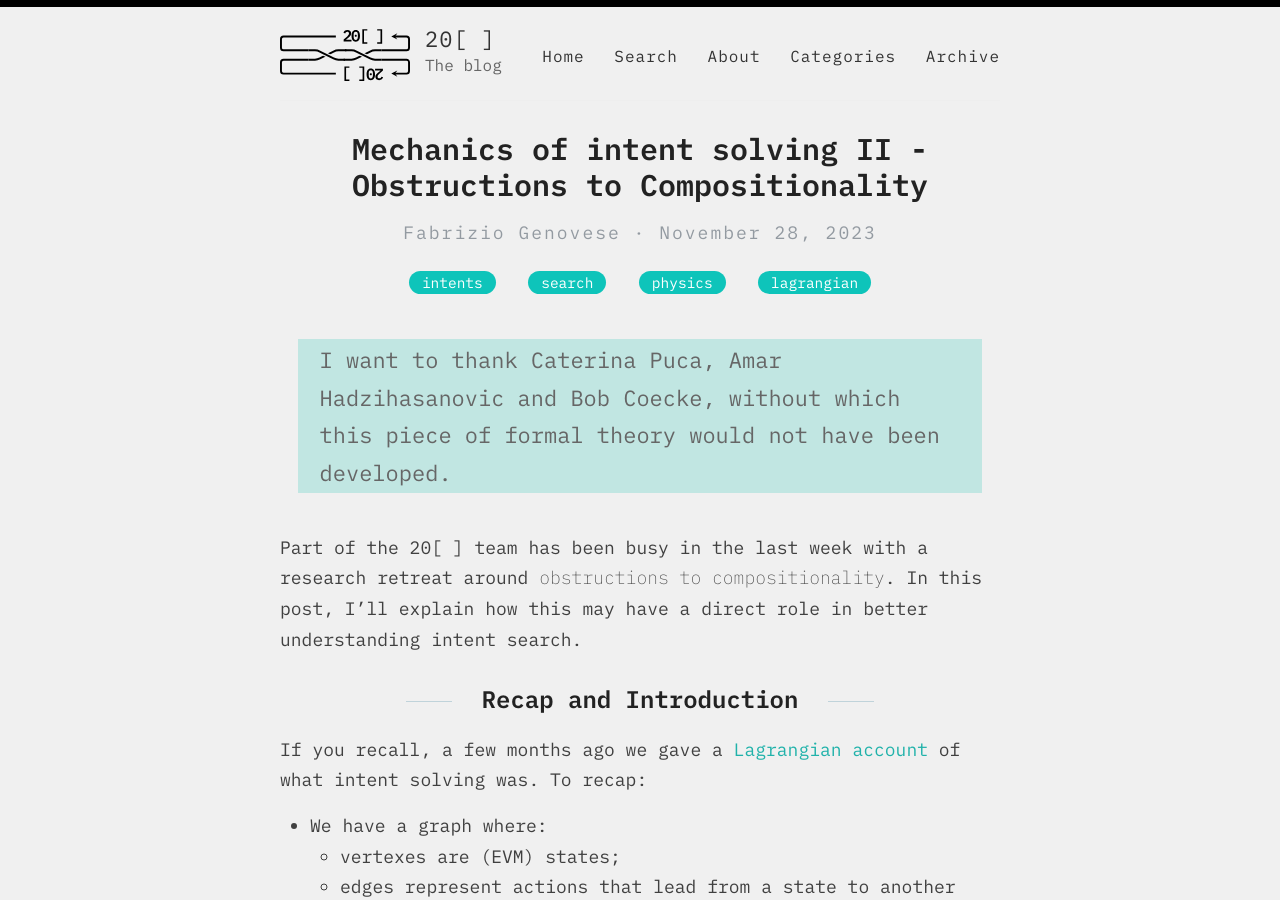
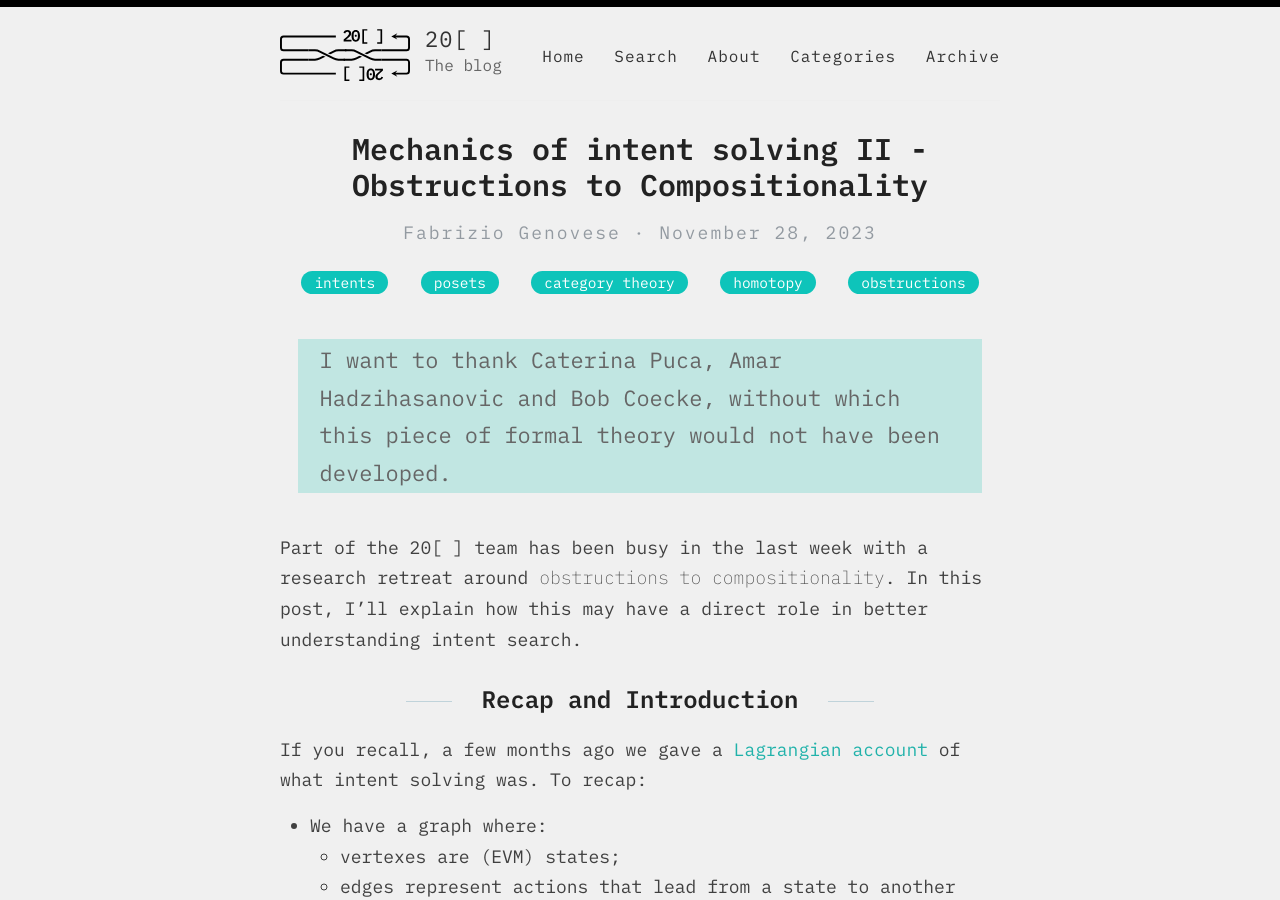
Before and after one commit to eric-downes/20sq-blog, a Jekyll site: the page built from _posts/2023-11-28-mechanics-intent-search-ii.md, in a window 1280 px wide and 900 px high. Built offline with Jekyll 4.4.1, drawn with Linux system fonts in a browser that asks for light colours; some web fonts are replaced; formulas are drawn with MathJax 3.

Commit message:
Keywords updated.

```diff
--- a/_posts/2023-11-28-mechanics-intent-search-ii.md
+++ b/_posts/2023-11-28-mechanics-intent-search-ii.md
@@ -2,7 +2,7 @@
 layout: post
 title: Mechanics of intent solving II - Obstructions to Compositionality
 author: Fabrizio Genovese
-categories: [intents, search, physics, lagrangian]
+categories: [intents, posets, category theory, homotopy, obstructions]
 excerpt: Where we try to apply grad topology to the world of intent solving.
 image: assetsPosts/2023-11-28-mechanics-intent-search-ii/thumbnail.png
 usemathjax: true
```
